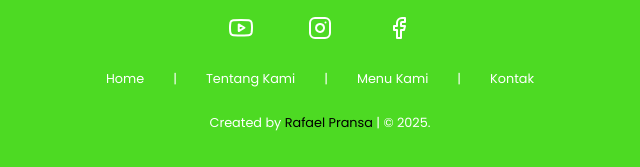
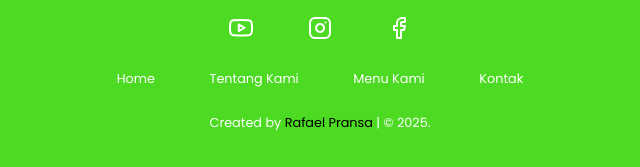
Before and after one commit to rafaelfransa/akohfarm, a plain HTML site: page index.html in a window 1280 px wide. Shown: the part 2947-3114 px from the top of the page, 320-960 px from the left. Drawn offline with nearby package versions, Linux system fonts and the light colour scheme.

Commit message:
update index.html
hapus tanda |

```diff
--- a/index.html
+++ b/index.html
@@ -136,11 +136,8 @@
       </div>
       <div class="links">
         <a href="#home">Home</a>
-        <p>|</p>
         <a href="#about">Tentang Kami</a>
-        <p>|</p>
         <a href="#menu">Menu Kami</a>
-        <p>|</p>
         <a href="#contact">Kontak</a>
       </div>
       <div class="credit">
```
